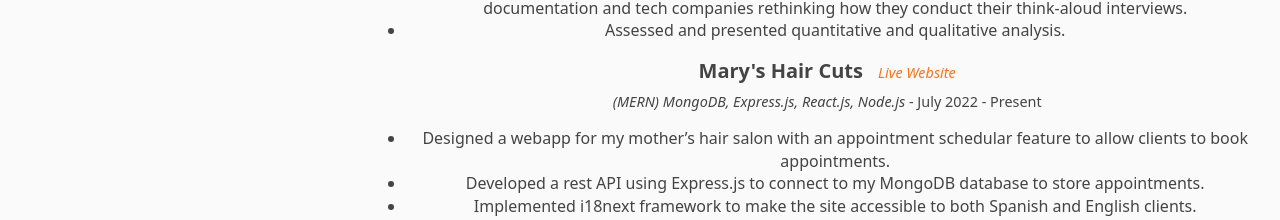
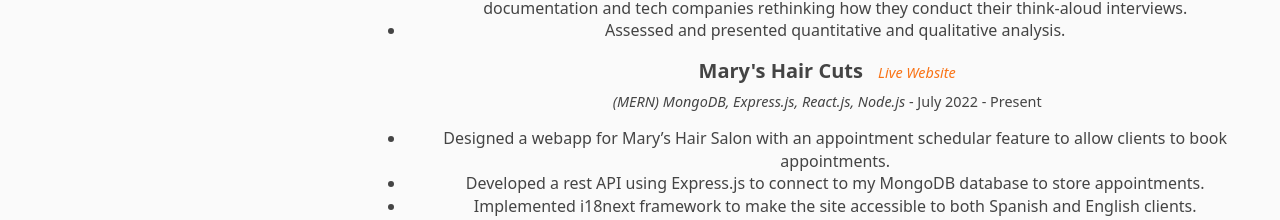
Before and after one commit to ronaldo719/personal-website, a React (Create React App) app: page / in a window 1280 px wide. Shown: the part 2157-2377 px from the top of the page. Built offline with nearby package versions, Linux system fonts and the light colour scheme; no server answers.

Commit message:
updated projects

```diff
--- a/src/App.js
+++ b/src/App.js
@@ -122,10 +122,9 @@ class App extends Component {
                 <h2 className="leftTitle">Mary's Hair Cuts <a href="https://maryswebsite.netlify.app" target="_blank"><i className="websiteLink"> Live Website</i></a>  </h2>
                 <p className="subInfo">
                   <i> (MERN) MongoDB, Express.js, React.js, Node.js		</i>  - July 2022 - Present
-
              </p>
                 <ul className="resumeBullet">
-                  <li>Designed a webapp for my mother’s hair salon with an appointment schedular feature to allow clients to book appointments.
+                  <li>Designed a webapp for Mary’s Hair Salon with an appointment schedular feature to allow clients to book appointments.
 </li>
                   <li>Developed a rest API using Express.js to connect to my MongoDB database to store appointments.</li>
                   <li> Implemented i18next framework to make the site accessible to both Spanish and English clients.    </li>
```
Also changed, not shown: 1 other file (tests, documents, lock files or other folders).
